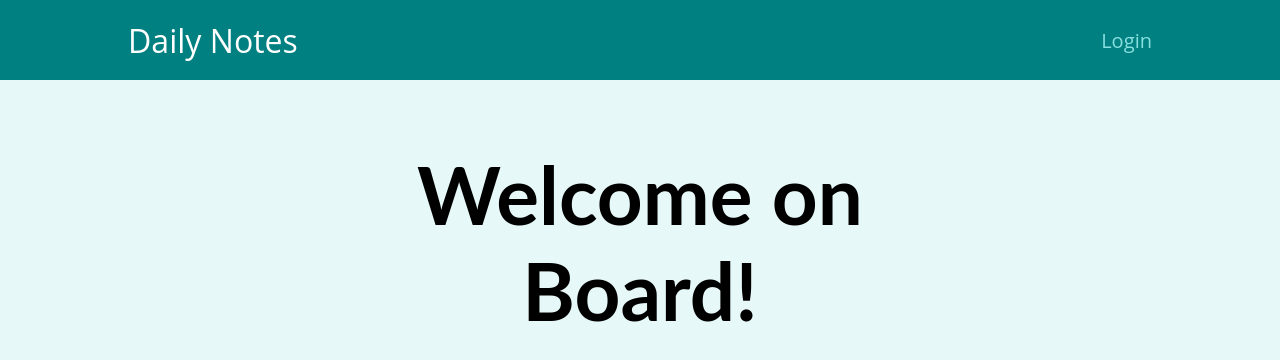
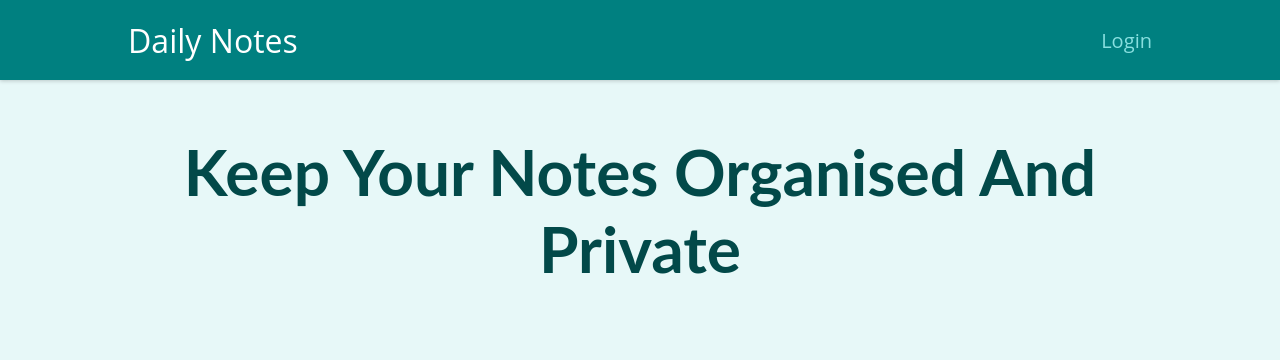
Before and after one commit to alishajain/note-taking-app, a React (Create React App) app: page / in a window 1280 px wide. Shown: the top 360 px of the page. Built offline with nearby package versions, Linux system fonts and the light colour scheme.

Commit message:
Authentication Completed

```diff
--- a/src/components/StartingPage/StartingPageContent.js
+++ b/src/components/StartingPage/StartingPageContent.js
@@ -3,7 +3,7 @@ import './StartingPageContent.scss';
 const StartingPageContent = () => {
   return (
     <section className="starting">
-      <h1>Welcome on Board!</h1>
+      <h1>Keep Your Notes Organised And Private</h1>
     </section>
   );
 };
--- a/src/components/StartingPage/StartingPageContent.scss
+++ b/src/components/StartingPage/StartingPageContent.scss
@@ -1,7 +1,9 @@
 .starting {
   margin: 3rem auto;
   text-align: center;
+
   h1 {
-    font-size: 5rem;
+    font-size: 4rem;
+    color: #024949;
   }
 }
--- a/src/components/layout/Layout.scss
+++ b/src/components/layout/Layout.scss
@@ -1,5 +1,5 @@
 .main {
   margin: 3rem auto;
   width: 90%;
-  max-width: 40rem;
+  max-width: 70rem;
 }
--- a/src/components/layout/MainNav.js
+++ b/src/components/layout/MainNav.js
@@ -10,7 +10,6 @@ const MainNavigation = () => {
   const isLoggedIn = authCtx.isLoggedIn;
 
   const logoutHandler = () => {
-    console.log("alisha");
     authCtx.logout();
   };
 
@@ -32,11 +31,6 @@ const MainNavigation = () => {
               <NavLink to="/profile" activeClassName="active">
                 Profile
               </NavLink>
-            </li>
-          )}
-          {isLoggedIn && (
-            <li>
-              <button onClick={logoutHandler}>Logout</button>
             </li>
           )}
           {isLoggedIn && (
@@ -69,7 +63,9 @@ const MainNavigation = () => {
           )}
           {isLoggedIn && (
             <li>
-              <button onClick={logoutHandler}>Logout</button>
+              <button className="button" onClick={logoutHandler}>
+                Logout
+              </button>
             </li>
           )}
         </ul>
--- a/src/components/layout/MainNav.scss
+++ b/src/components/layout/MainNav.scss
@@ -6,6 +6,23 @@
   justify-content: space-between;
   align-items: center;
   background-color: #008080;
+  box-shadow: 0 1px 4px rgba(0, 0, 0, 0.2);
+
+  button {
+    font: inherit;
+    background-color: transparent;
+    border: 1px solid white;
+    color: white;
+    font-weight: bold;
+    padding: 0.5rem 1.5rem;
+    border-radius: 6px;
+    cursor: pointer;
+
+    &:hover {
+      color: #09efef;
+      background-color: #016060;
+    }
+  }
 }
 
 .logo {
@@ -19,6 +36,7 @@
     display: flex;
     margin: 0;
     padding: 0;
+    align-items: baseline;
   }
 
   li {
@@ -30,11 +48,10 @@
     text-decoration: none;
     color: #88dfdf;
 
-
-  &:hover,
-  &:active,
-  &.active {
-    color: #e6fcfc;
+    &:hover,
+    &:active,
+    &.active {
+      color: #e6fcfc;
+    }
   }
 }
-}
--- a/src/index.js
+++ b/src/index.js
@@ -3,10 +3,13 @@ import { BrowserRouter } from "react-router-dom";
 
 import "./index.scss";
 import App from "./App";
+import { AuthContextProvider } from "./store/auth-context";
 
 const root = ReactDOM.createRoot(document.getElementById("root"));
 root.render(
-  <BrowserRouter>
-    <App />
-  </BrowserRouter>
+  <AuthContextProvider>
+    <BrowserRouter>
+      <App />
+    </BrowserRouter>
+  </AuthContextProvider>
 );
```
